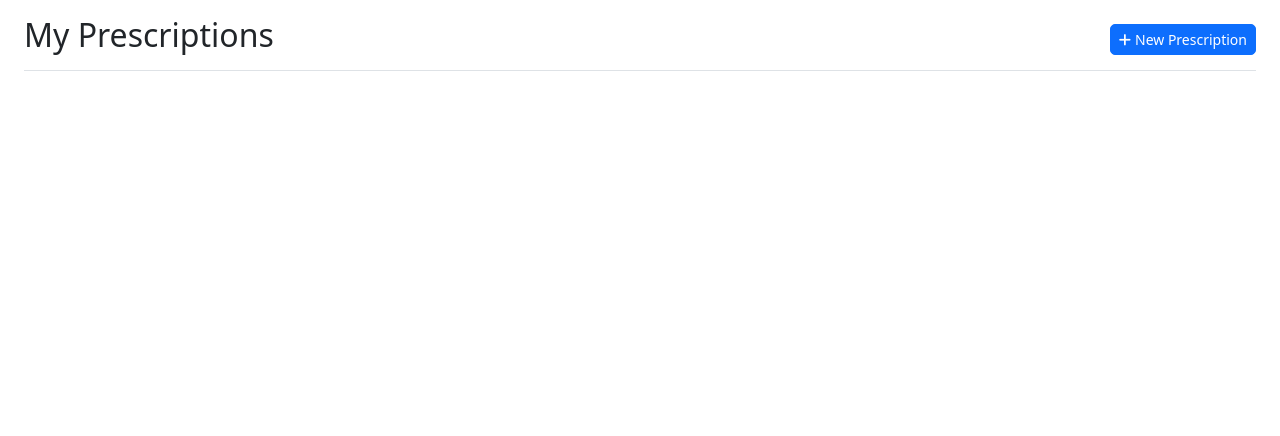
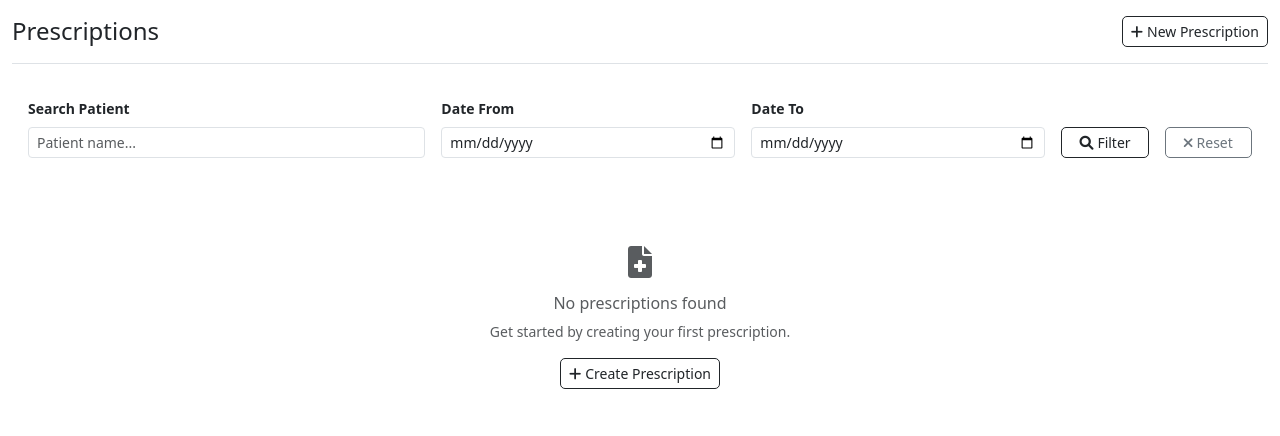
Before and after one commit to MdAnaskhan0/Optical-Management, a PHP site: page /user/prescriptions.php in a window 1280 px wide. Shown: the part 56-492 px from the top of the page. Run offline with PHP 8.4, Linux system fonts and the light colour scheme; a user stored in the database is signed in; data comes from the database, SQL or seed files in the repository.

Commit message:
UI completed for prescription listing page.

```diff
--- a/user/component/navbar.php
+++ b/user/component/navbar.php
@@ -31,6 +31,12 @@
                         <li>
                             <hr class="dropdown-divider">
                         </li>
+                        <li><a class="dropdown-item" href="#">
+                                <i class="fas fa-lock me-1"></i> Change Password
+                            </a></li>
+                        <li>
+                            <hr class="dropdown-divider">
+                        </li>
                         <li><a class="dropdown-item" href="../logout.php">
                                 <i class="fas fa-sign-out-alt me-1"></i>Logout
                             </a></li>
--- a/user/controllers/PrescriptionController.php
+++ b/user/controllers/PrescriptionController.php
@@ -145,9 +145,27 @@
         include_once 'views/prescriptions/create.php';
     }
 
+    // public function list()
+    // {
+    //     $stmt = $this->prescriptionModel->readAllByUser($_SESSION['user_id']);
+    //     include_once 'views/prescriptions/list.php';
+    // }
+
     public function list()
     {
-        $stmt = $this->prescriptionModel->readAllByUser($_SESSION['user_id']);
+        // Get filter parameters
+        $search = $_GET['search'] ?? '';
+        $date_from = $_GET['date_from'] ?? '';
+        $date_to = $_GET['date_to'] ?? '';
+
+        // Prepare filters array
+        $filters = [
+            'search' => $search,
+            'date_from' => $date_from,
+            'date_to' => $date_to
+        ];
+
+        $stmt = $this->prescriptionModel->readAllByUser($_SESSION['user_id'], $filters);
         include_once 'views/prescriptions/list.php';
     }
 
--- a/user/models/Prescription.php
+++ b/user/models/Prescription.php
@@ -172,14 +172,44 @@
     }
 
     // Rest of your existing methods (readAllByUser, readOne) remain the same...
-    public function readAllByUser($user_id)
+    // public function readAllByUser($user_id)
+    // {
+    //     $query = "SELECT * FROM " . $this->table_name . " WHERE created_by = ? ORDER BY created_at DESC";
+    //     $stmt = $this->conn->prepare($query);
+    //     $stmt->bindParam(1, $user_id);
+    //     $stmt->execute();
+    //     return $stmt;
+    // }
+
+    public function readAllByUser($user_id, $filters = [])
     {
-        $query = "SELECT * FROM " . $this->table_name . " WHERE created_by = ? ORDER BY created_at DESC";
+        $query = "SELECT * FROM " . $this->table_name . " WHERE created_by = ?";
+        $params = [$user_id];
+
+        // Add search filter
+        if (!empty($filters['search'])) {
+            $query .= " AND patient_name LIKE ?";
+            $params[] = "%" . $filters['search'] . "%";
+        }
+
+        // Add date range filters
+        if (!empty($filters['date_from'])) {
+            $query .= " AND date >= ?";
+            $params[] = $filters['date_from'];
+        }
+
+        if (!empty($filters['date_to'])) {
+            $query .= " AND date <= ?";
+            $params[] = $filters['date_to'];
+        }
+
+        $query .= " ORDER BY created_at DESC";
+
         $stmt = $this->conn->prepare($query);
-        $stmt->bindParam(1, $user_id);
-        $stmt->execute();
+        $stmt->execute($params);
         return $stmt;
     }
+
 
     public function readOne()
     {
--- a/user/views/prescriptions/list.php
+++ b/user/views/prescriptions/list.php
@@ -1,52 +1,98 @@
 <?php
 $pageTitle = "All Prescriptions";
 include '../includes/header.php';
+
+// Get filter parameters
+$search = $_GET['search'] ?? '';
+$date_from = $_GET['date_from'] ?? '';
+$date_to = $_GET['date_to'] ?? '';
 ?>
+
 <?php include '../user/component/navbar.php'; ?>
 <div class="container-fluid">
     <div class="row">
-        <!-- Main content -->
-        <main class="col-md-12 ms-sm-auto px-md-4">
-            <div
-                class="d-flex justify-content-between flex-wrap flex-md-nowrap align-items-center pt-3 pb-2 mb-3 border-bottom">
-                <h1 class="h2">My Prescriptions</h1>
-                <div class="btn-toolbar mb-2 mb-md-0">
-                    <a href="prescriptions.php?action=create" class="btn btn-sm btn-primary">
-                        <i class="fas fa-plus me-1"></i>New Prescription
-                    </a>
+        <main class="col-12">
+            <div class="d-flex justify-content-between align-items-center pt-3 pb-3 mb-3 border-bottom">
+                <h1 class="h4 mb-0">Prescriptions</h1>
+                <a href="prescriptions.php?action=create" class="btn btn-sm btn-outline-dark">
+                    <i class="fas fa-plus me-1"></i>New Prescription
+                </a>
+            </div>
+
+            <!-- Search and Filter Section -->
+            <div class="card border-light mb-4">
+                <div class="card-body">
+                    <form method="GET" action="" class="row g-3 align-items-end">
+                        <input type="hidden" name="action" value="list">
+
+                        <!-- Search Field -->
+                        <div class="col-md-4">
+                            <label class="form-label small fw-semibold">Search Patient</label>
+                            <input type="text" class="form-control form-control-sm" name="search"
+                                value="<?php echo htmlspecialchars($search); ?>" placeholder="Patient name...">
+                        </div>
+
+                        <!-- Date From -->
+                        <div class="col-md-3">
+                            <label class="form-label small fw-semibold">Date From</label>
+                            <input type="date" class="form-control form-control-sm" name="date_from"
+                                value="<?php echo htmlspecialchars($date_from); ?>">
+                        </div>
+
+                        <!-- Date To -->
+                        <div class="col-md-3">
+                            <label class="form-label small fw-semibold">Date To</label>
+                            <input type="date" class="form-control form-control-sm" name="date_to"
+                                value="<?php echo htmlspecialchars($date_to); ?>">
+                        </div>
+
+                        <!-- Action Buttons -->
+                        <div class="col-md-1">
+                            <button type="submit" class="btn btn-sm btn-outline-dark w-100">
+                                <i class="fas fa-search me-1"></i>Filter
+                            </button>
+                        </div>
+
+                        <!-- Reset Button -->
+                        <div class="col-md-1">
+                            <a href="prescriptions.php?action=list" class="btn btn-sm btn-outline-secondary w-100">
+                                <i class="fas fa-times me-1"></i>Reset
+                            </a>
+                        </div>
+                    </form>
                 </div>
             </div>
 
             <?php if ($stmt->rowCount() > 0): ?>
                 <div class="table-responsive">
-                    <table class="table table-striped table-hover">
-                        <thead class="table-dark">
+                    <table class="table table-sm table-bordered">
+                        <thead class="table-light">
                             <tr>
-                                <th>ID</th>
-                                <th>Patient Name</th>
-                                <th>Age</th>
-                                <th>Date</th>
-                                <th>Lens Type</th>
-                                <th>Created</th>
-                                <th>Actions</th>
+                                <th class="small fw-semibold">ID</th>
+                                <th class="small fw-semibold">Patient Name</th>
+                                <th class="small fw-semibold">Age</th>
+                                <th class="small fw-semibold">Date</th>
+                                <th class="small fw-semibold">Lens Type</th>
+                                <th class="small fw-semibold">Created</th>
+                                <th class="small fw-semibold">Actions</th>
                             </tr>
                         </thead>
                         <tbody>
                             <?php while ($row = $stmt->fetch(PDO::FETCH_ASSOC)): ?>
                                 <tr>
-                                    <td><?php echo $row['id']; ?></td>
-                                    <td><?php echo htmlspecialchars($row['patient_name']); ?></td>
-                                    <td><?php echo $row['age']; ?></td>
-                                    <td><?php echo $row['date']; ?></td>
-                                    <td><?php echo htmlspecialchars($row['lens_type']); ?></td>
-                                    <td><?php echo date('M j, Y', strtotime($row['created_at'])); ?></td>
+                                    <td class="small"><?php echo $row['id']; ?></td>
+                                    <td class="small"><?php echo htmlspecialchars($row['patient_name']); ?></td>
+                                    <td class="small"><?php echo $row['age']; ?></td>
+                                    <td class="small"><?php echo $row['date']; ?></td>
+                                    <td class="small"><?php echo htmlspecialchars($row['lens_type']); ?></td>
+                                    <td class="small"><?php echo date('M j, Y', strtotime($row['created_at'])); ?></td>
                                     <td>
                                         <a href="prescriptions.php?action=view&id=<?php echo $row['id']; ?>"
-                                            class="btn btn-sm btn-outline-primary" title="View">
+                                            class="btn btn-sm btn-outline-dark" title="View">
                                             <i class="fas fa-eye"></i>
                                         </a>
                                         <a href="prescriptions.php?action=view&id=<?php echo $row['id']; ?>&print=true"
-                                            class="btn btn-sm btn-outline-success" title="Print">
+                                            class="btn btn-sm btn-outline-dark" title="Print">
                                             <i class="fas fa-print"></i>
                                         </a>
                                     </td>
@@ -56,9 +102,26 @@
                     </table>
                 </div>
             <?php else: ?>
-                <div class="alert alert-info text-center">
-                    <i class="fas fa-info-circle me-2"></i>No prescriptions found.
-                    <a href="prescriptions.php?action=create" class="alert-link">Create your first prescription</a>.
+                <div class="card border-light">
+                    <div class="card-body text-center py-5">
+                        <i class="fas fa-file-medical text-muted fa-2x mb-3"></i>
+                        <h6 class="text-muted">No prescriptions found</h6>
+                        <p class="text-muted small mb-3">
+                            <?php if ($search || $date_from || $date_to): ?>
+                                No results match your search criteria.
+                            <?php else: ?>
+                                Get started by creating your first prescription.
+                            <?php endif; ?>
+                        </p>
+                        <a href="prescriptions.php?action=create" class="btn btn-sm btn-outline-dark">
+                            <i class="fas fa-plus me-1"></i>Create Prescription
+                        </a>
+                        <?php if ($search || $date_from || $date_to): ?>
+                            <a href="prescriptions.php?action=list" class="btn btn-sm btn-outline-secondary ms-2">
+                                <i class="fas fa-times me-1"></i>Clear Filters
+                            </a>
+                        <?php endif; ?>
+                    </div>
                 </div>
             <?php endif; ?>
         </main>
```
Also changed, not shown: user/dashboard.php (+65 -43 lines).
